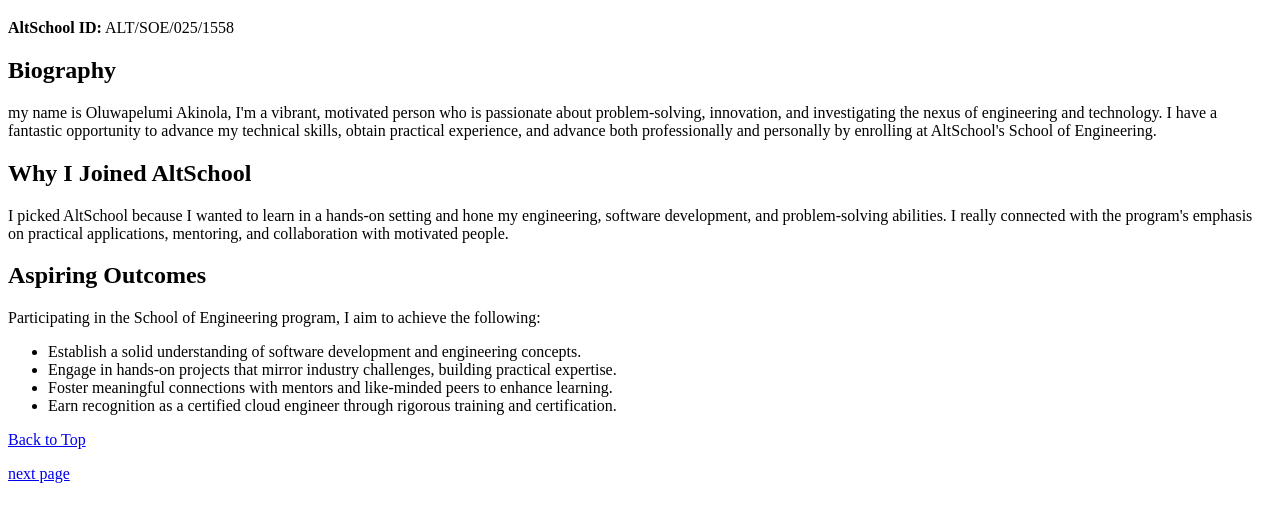
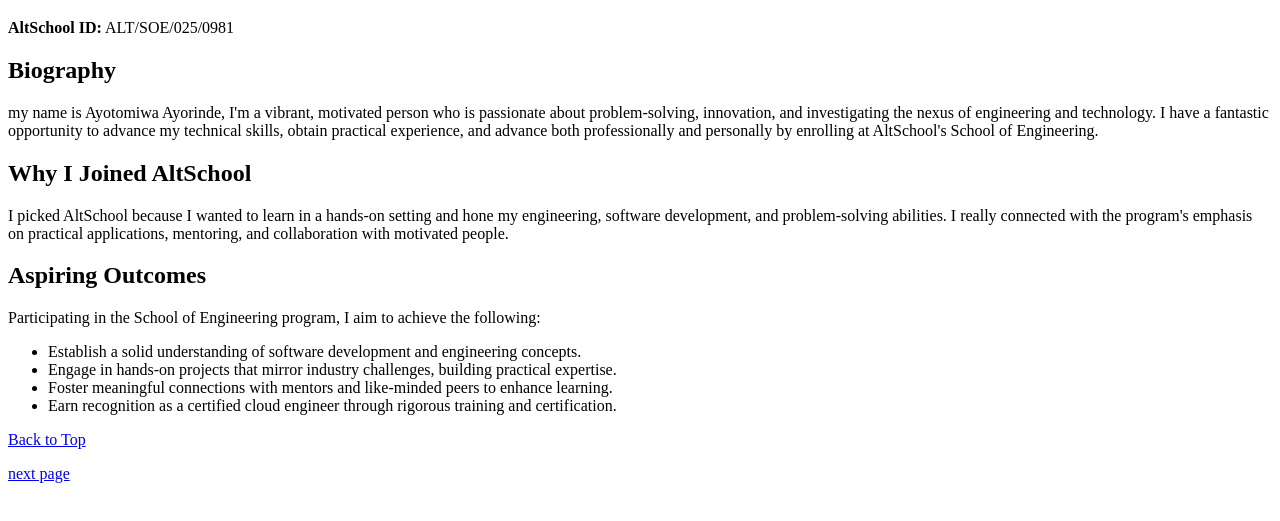
Before and after one commit to Zaamaar/assignment1_altschool, a plain HTML site: page index.html in a window 1280 px wide. Shown: the part 61-582 px from the top of the page. Drawn offline with Linux system fonts and the light colour scheme.

Commit message:
Update index.html

```diff
--- a/index.html
+++ b/index.html
@@ -9,12 +9,12 @@
     <header>
 <h1>Welcome to My AltSchool Journey</h1>
 
-        <p><strong>AltSchool ID:</strong> ALT/SOE/025/1558</p>
+        <p><strong>AltSchool ID:</strong> ALT/SOE/025/0981</p>
     </header>
 
     <section id=“my-biography">
         <h2>Biography</h2>
-        <p>my name is Oluwapelumi Akinola, I'm a vibrant, motivated person who is passionate about problem-solving, innovation, and investigating the nexus of engineering and technology. I have a fantastic opportunity to advance my technical skills, obtain practical experience, and advance both professionally and personally by enrolling at AltSchool's School of Engineering.</p>
+        <p>my name is Ayotomiwa Ayorinde, I'm a vibrant, motivated person who is passionate about problem-solving, innovation, and investigating the nexus of engineering and technology. I have a fantastic opportunity to advance my technical skills, obtain practical experience, and advance both professionally and personally by enrolling at AltSchool's School of Engineering.</p>
     </section>
 
     <section id=“my-reason">
```
